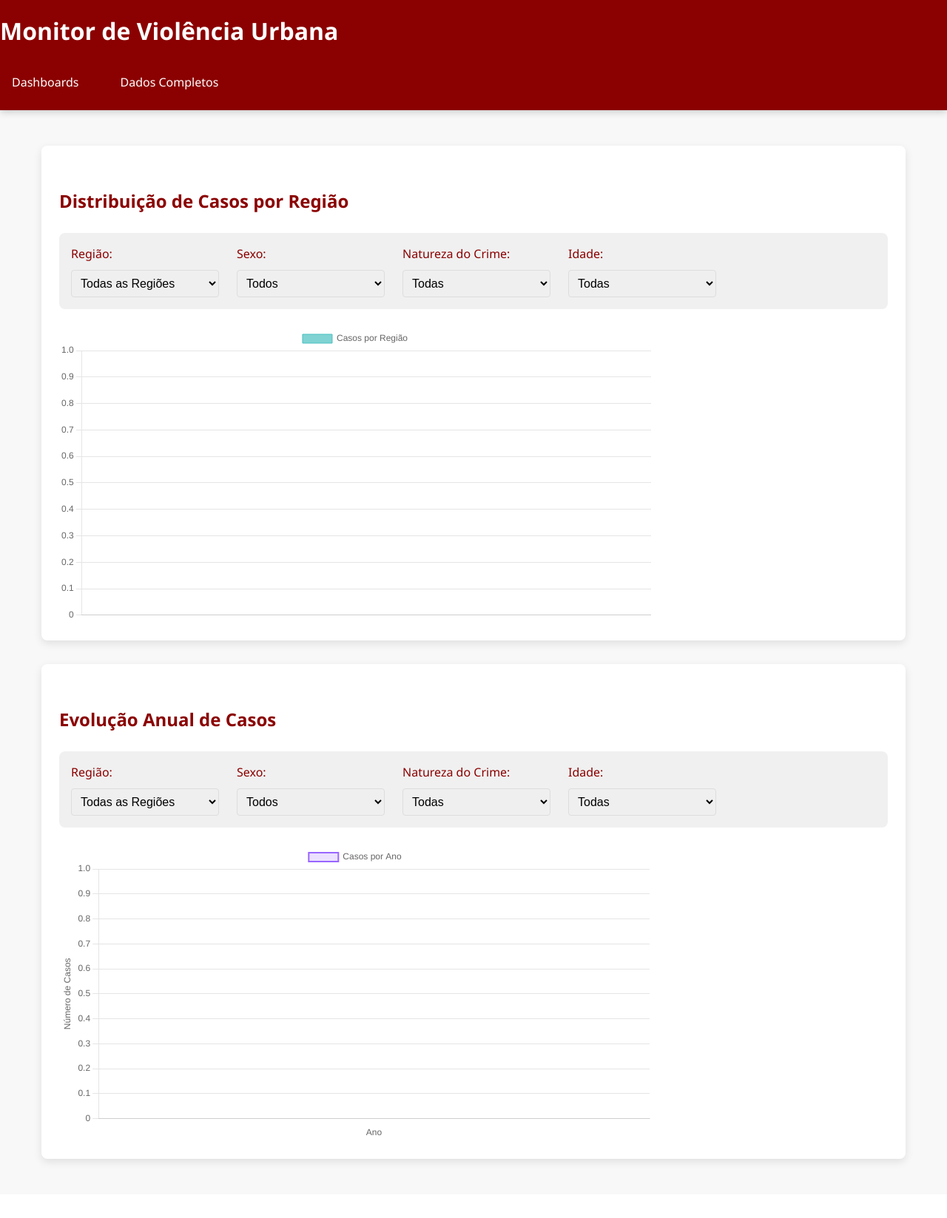
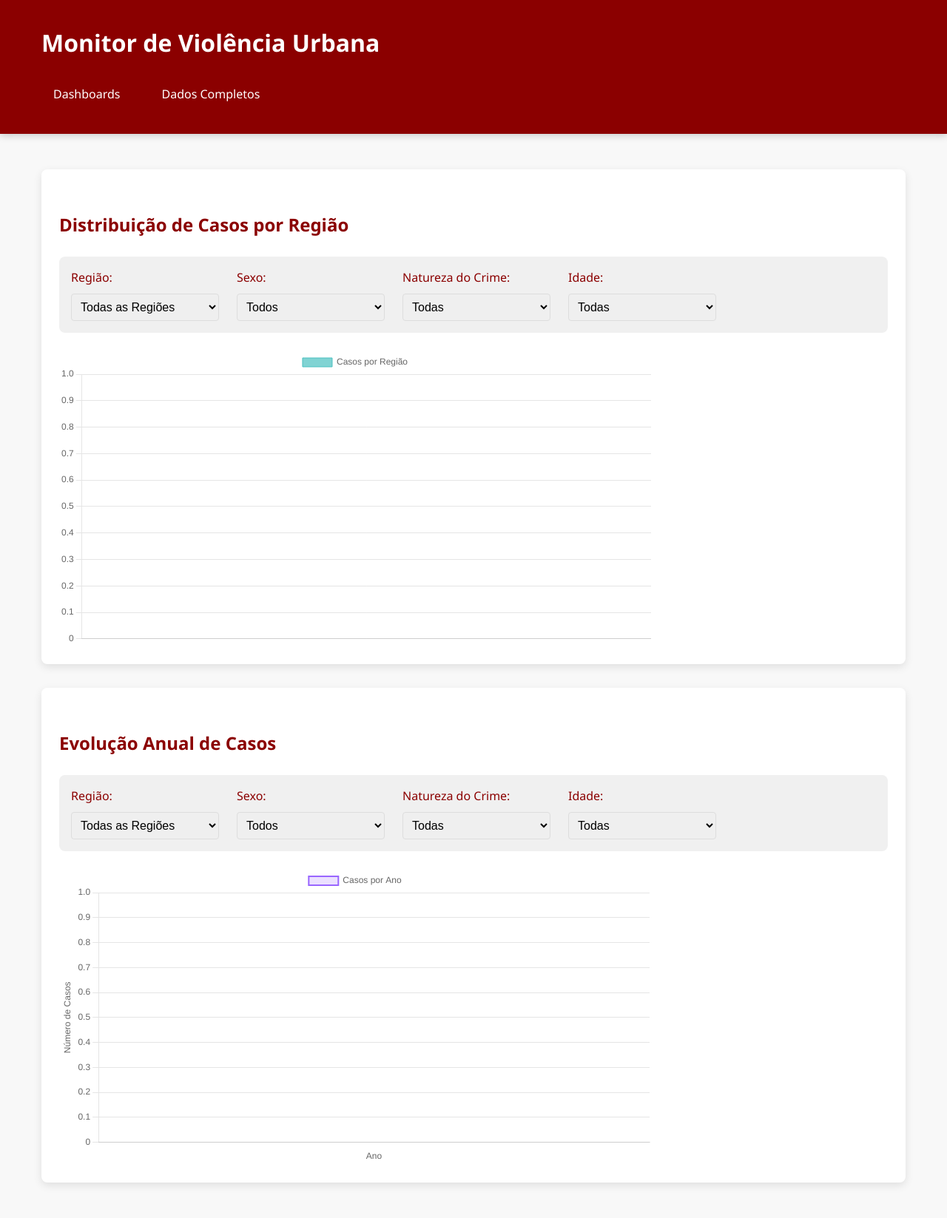
Before and after one commit to Caio-Vinicius-CA/Seguranca-e-Violencia-Urbana, a Flask app: page / in a window 1280 px wide. Shown: the whole page at 74% size. Before the commit the page ends 1575 px from the top, so only its background shows below. Run offline with Flask 3, Linux system fonts and the light colour scheme; data that the repository does not hold is empty.

Commit message:
Update style.css

```diff
--- a/static/css/style.css
+++ b/static/css/style.css
@@ -56,7 +56,7 @@ h2 {
 }
 
 /* ===== LAYOUT ===== */
-.container {
+.container, .container-header {
     max-width: 1200px;
     margin: 0 auto;
     padding: 1rem;
```
